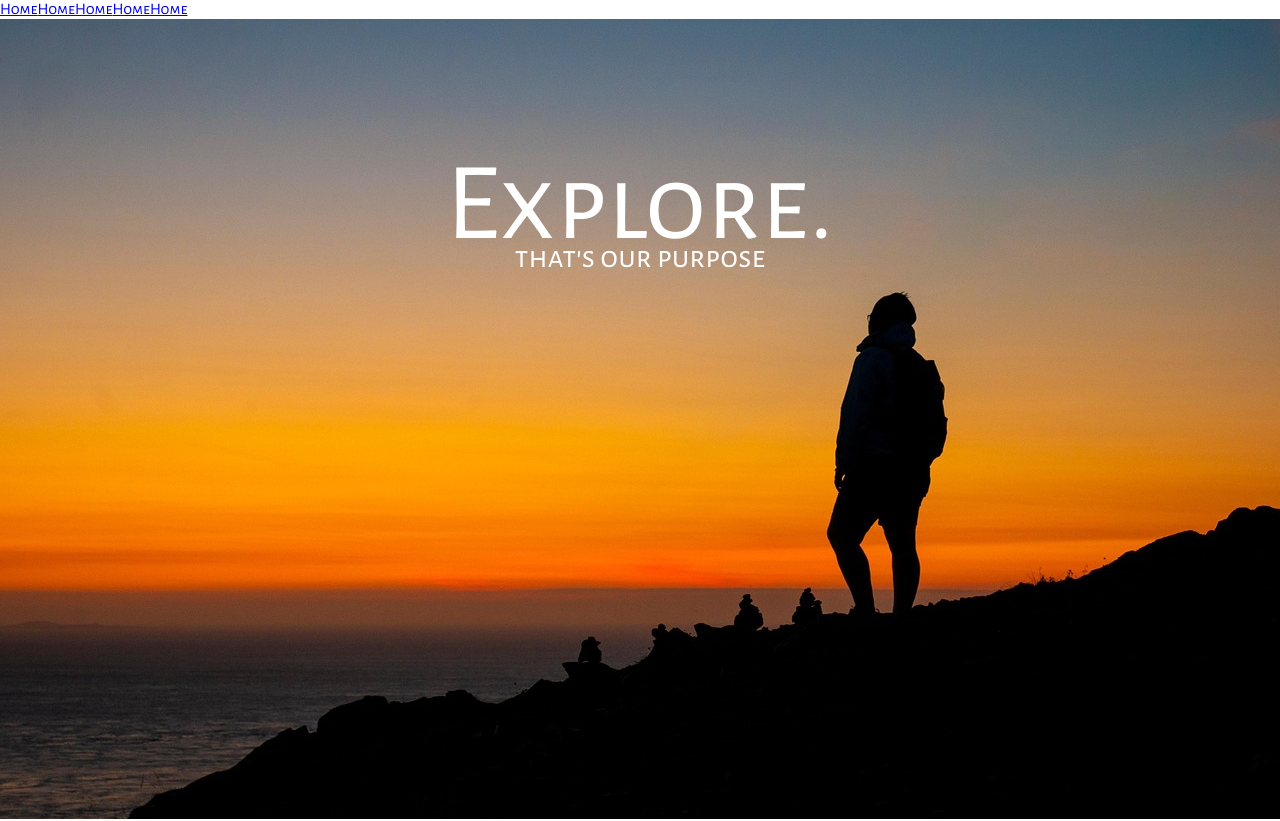
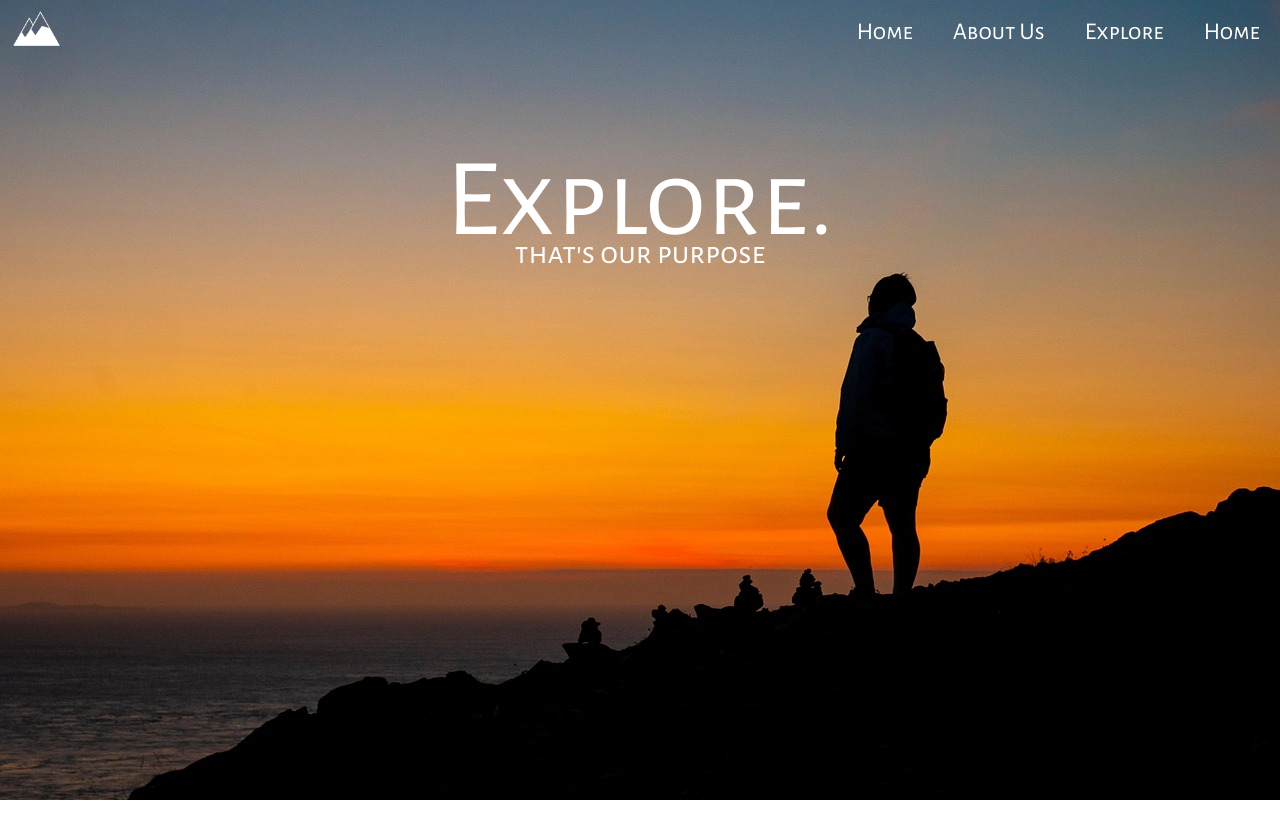
Before and after one commit to steven-xuk/wayfare, a React (Create React App) app: page / in a window 1280 px wide. Shown: the top 821 px of the page. Built offline with nearby package versions, Linux system fonts and the light colour scheme.

Commit message:
sortaworking navbar...

```diff
--- a/src/App.css
+++ b/src/App.css
@@ -1,23 +1,44 @@
+/* everything */
+
+* {
+    font-family: "Alegreya Sans SC", sans-serif;
+}
+
 html, body {
     margin: 0;
     padding: 0;
-    font-family: Arial, sans-serif;
 }
 
 /* making everything the font for some reason the code above doesn't do it */
+/* Landing.js */
 
-*{
-    font-family: "Alegreya Sans SC", sans-serif;
+.landing nav {
+    display: flex;
+    position: fixed;
+    justify-content: right;
+    align-items: center;
+    height: 65px;
+    width: 100%;
+    transition: 0.5s;
 }
 
-/* Landing.js */
-
-/* SORRY!!! I just had to comment this out because it applied to all the links on the page and I didn't know how to fix it */
-/* .landing a {
+.landing nav a {
     font-size: 24px;
     text-decoration: none;
-    position: fixed;
-} */
+    padding: 20px;
+    color: inherit;
+}
+
+.landing nav a:first-child {
+    margin-right: auto;
+    padding: 12.5px;
+}
+
+.landing nav a:first-child img {
+    margin-right: auto;
+    height: 35px;
+    color: violet;
+}
 
 .landing .hero {
     background-image: url('./imgs/hero-image.jpg');
@@ -28,7 +49,7 @@ html, body {
 
 .landing .hero .hero-text {
     position: absolute;
-    top: 28%;
+    top: 27.5%;
     left: 50%;
     transform: translate(-50%, -50%);
     text-align: center;
--- a/src/components/Landing.js
+++ b/src/components/Landing.js
@@ -1,27 +1,44 @@
 import { useDispatch } from 'react-redux';
 import { login } from '../redux/slices/AuthSlice';
 import { NavLink } from 'react-router-dom';
+import logo from '../imgs/logo.png';
+import { useState } from 'react';
 
 
 //importing images
 import hikingdude from '../imgs/pexels-ozgomz-868097 (1).jpg'
 import TrialPreview from './parts/TrailPreview';
 import testImg from '../imgs/pexels-adrien-olichon-1257089-3709402.jpg'
+import { useEffect } from 'react';
 
 export default function Landing() {
+
+    const [isOnTop, setIsOnTop] = useState(true);
+
     const dispatch = useDispatch();
     const handleLogin = () => {
         dispatch(login());
     };
 
+    useEffect(() => {
+        window.addEventListener('scroll', () => {
+            const scrollPosition = window.scrollY;
+            if (scrollPosition > 10) {
+                setIsOnTop(false);
+            } else {
+                setIsOnTop(true);;
+            }
+        })
+    }, [])
+
     return (
         <div className="landing">
-            <nav>
-                <NavLink to="/" className="">Home</NavLink>
-                <NavLink to="/" className="logo">Home</NavLink>
-                <NavLink to="/" className="logo">Home</NavLink>
-                <NavLink to="/" className="logo">Home</NavLink>
-                <NavLink to="/" className="logo">Home</NavLink>
+            <nav style={{backgroundColor: isOnTop ? 'rgba(255, 255, 255, 0)' : 'rgba(255, 255, 255, 1)', color: isOnTop === false ? 'rgba(0, 0, 0, 1)' : 'rgba(255, 255, 255, 1)'}} className='nav'>
+                <NavLink to="/"><img src={logo}/></NavLink>
+                <NavLink to="/">Home</NavLink>
+                <NavLink to="/">About Us</NavLink>
+                <NavLink to="/">Explore</NavLink>
+                <NavLink to="/">Home</NavLink>
             </nav>
             <div className='hero'>
                 <div className='hero-text'>
```
Also changed, not shown: src/imgs/logo.png (added).
